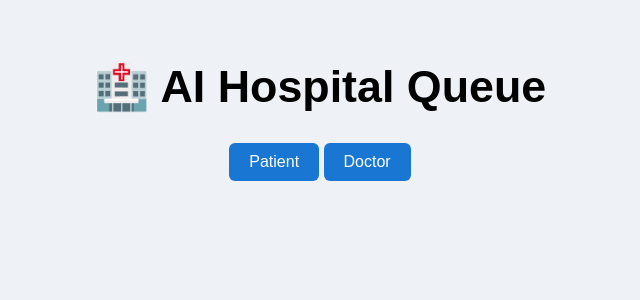
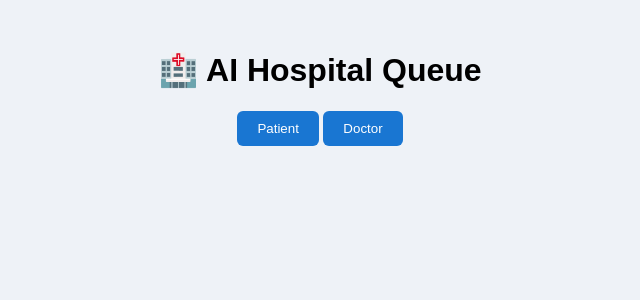
Before and after one commit to nandini-n9993/AI-Hospital-Queue-System, a Flask app: page / in a window 1280 px wide. Shown: the top 300 px of the page, without its empty margins (320-960 px from the left). Run offline with Flask 3, Linux system fonts and the light colour scheme.

Commit message:
Update style.css

```diff
--- a/static/style.css
+++ b/static/style.css
@@ -11,10 +11,6 @@ body {
     padding: 30px;
 }
 
-h1 {
-    font-size: 2.8rem;
-}
-
 .card {
     background: white;
     padding: 20px;
@@ -25,15 +21,10 @@ h1 {
 
 button {
     padding: 10px 20px;
-    font-size: 16px;
     background: #1976d2;
     color: white;
     border: none;
     border-radius: 6px;
-}
-
-button:hover {
-    background: #0d47a1;
 }
 
 input, textarea {
```
